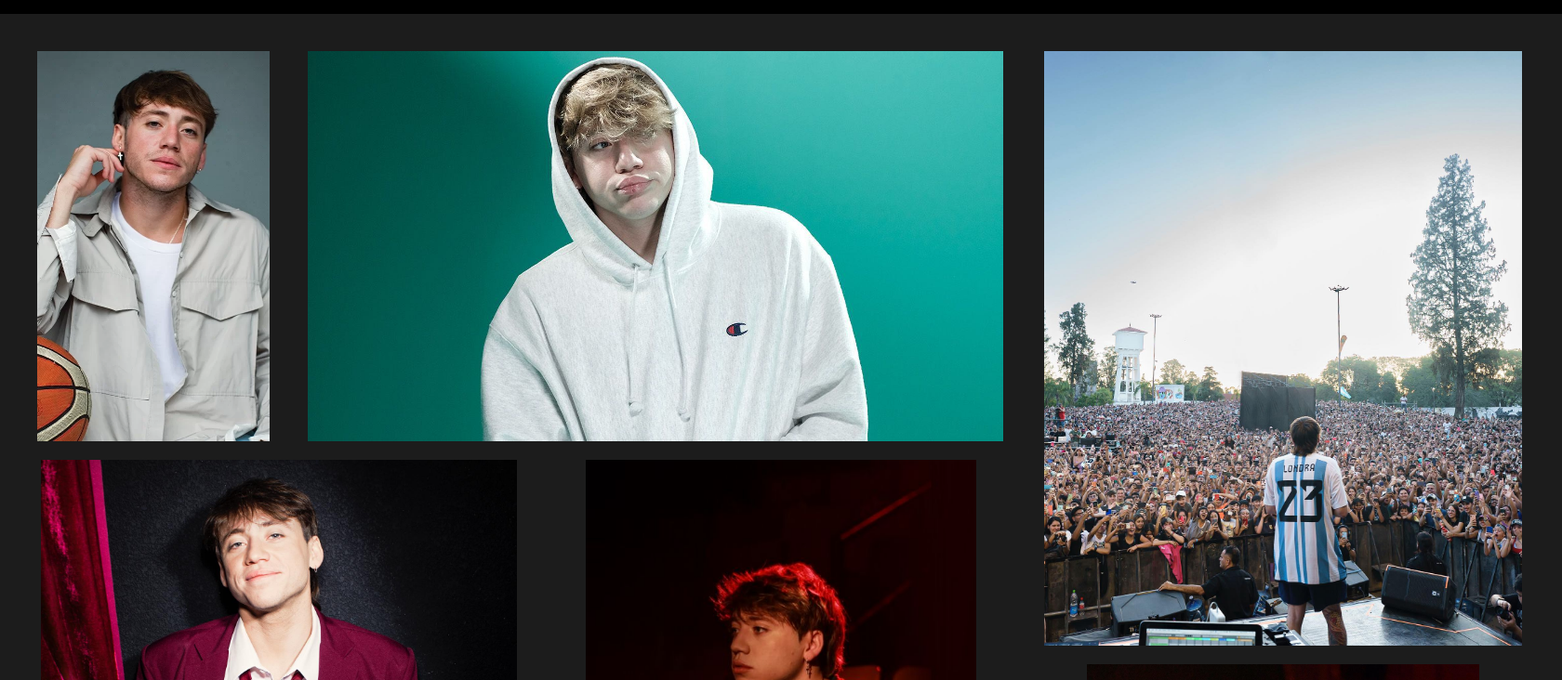
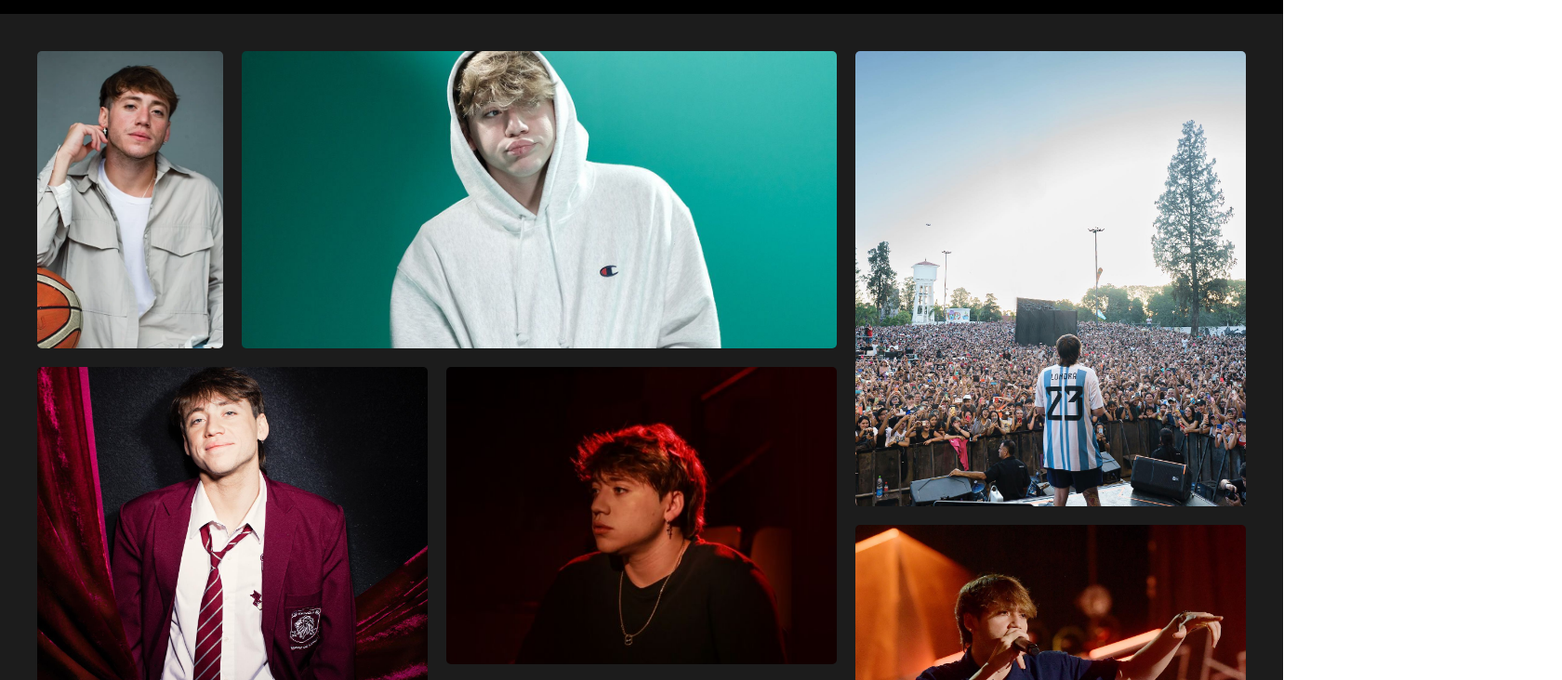
Before and after one commit to arenasesteban/PreEntrega2Arenas, a plain HTML site: page pages/galeria.html in a window 1280 px wide. Shown: the part 189-921 px from the top of the page at 93% size, 1680 px wide, since content can reach past the window. Drawn offline with Linux system fonts and the light colour scheme; a web font is replaced by a local one.

Commit message:
Galeria con grid 100%

```diff
--- a/css/style.css
+++ b/css/style.css
@@ -291,12 +291,11 @@ footer {
 
 .gallery-container {
     display: grid;
-    grid-template-columns: repeat(auto-fit, minmax(250px, 1fr));
-    grid-auto-rows: 200px;
+    grid-template-columns: repeat(auto-fit, minmax(200px, 1fr));
+    grid-auto-rows: 150px;
     grid-auto-flow: dense;
-    justify-items: center;
     margin: 0 auto;
-    max-width: 1600px;
+    max-width: 1400px;
     gap: 20px;
     padding: 40px;
 }
@@ -325,9 +324,18 @@ footer {
 }
 
 .gallery-container div img {
-  width: 100%;
-  height: 100%;
-  object-fit: cover;
+    border-radius: 5px;
+    width: 100%;
+    height: 100%;
+    object-fit: cover;
+}
+
+.gallery-container div {
+    transition: transform 0.3s linear;
+}
+
+.gallery-container div:hover {
+    transform: scale(1.04);
 }
 
 .video-container {
```
